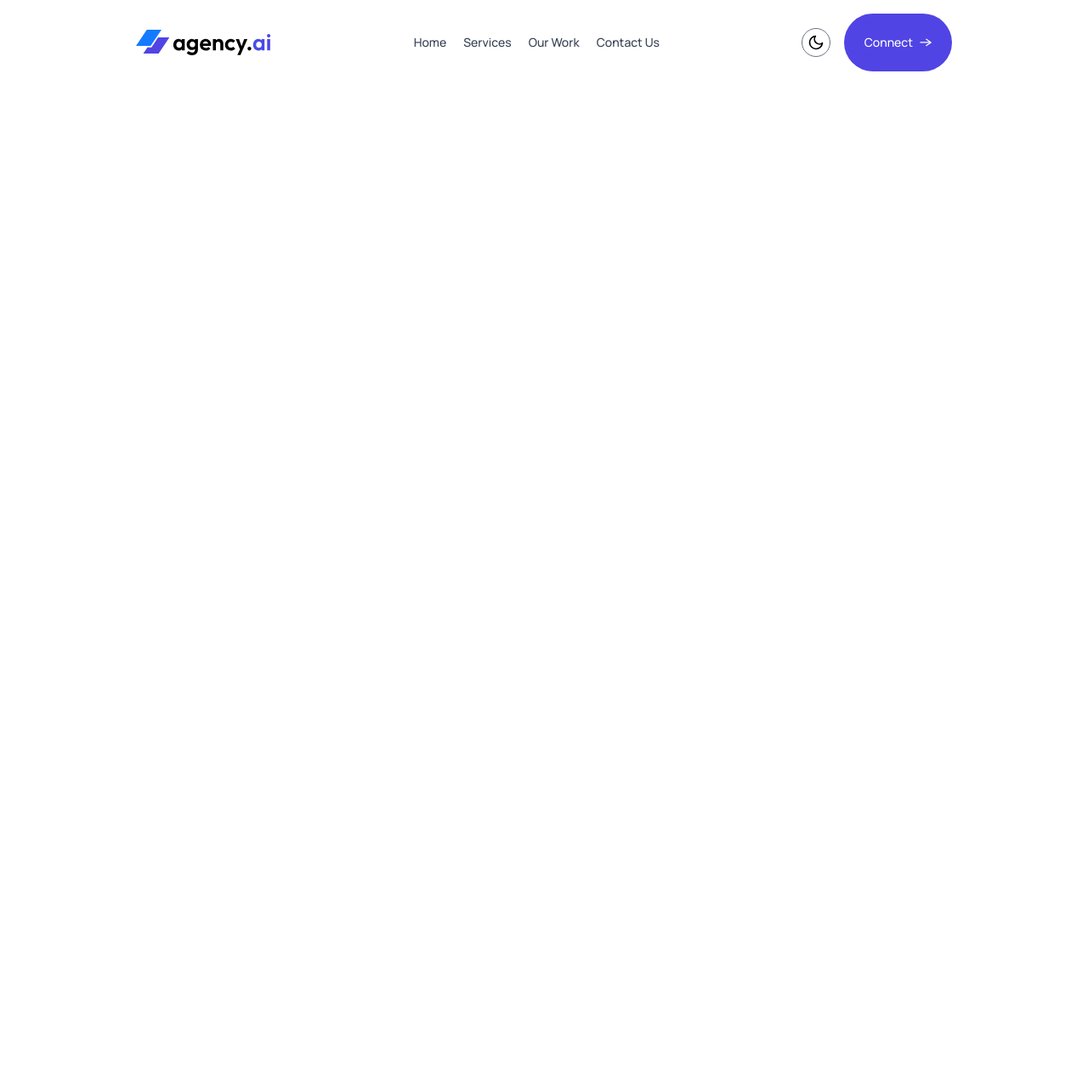
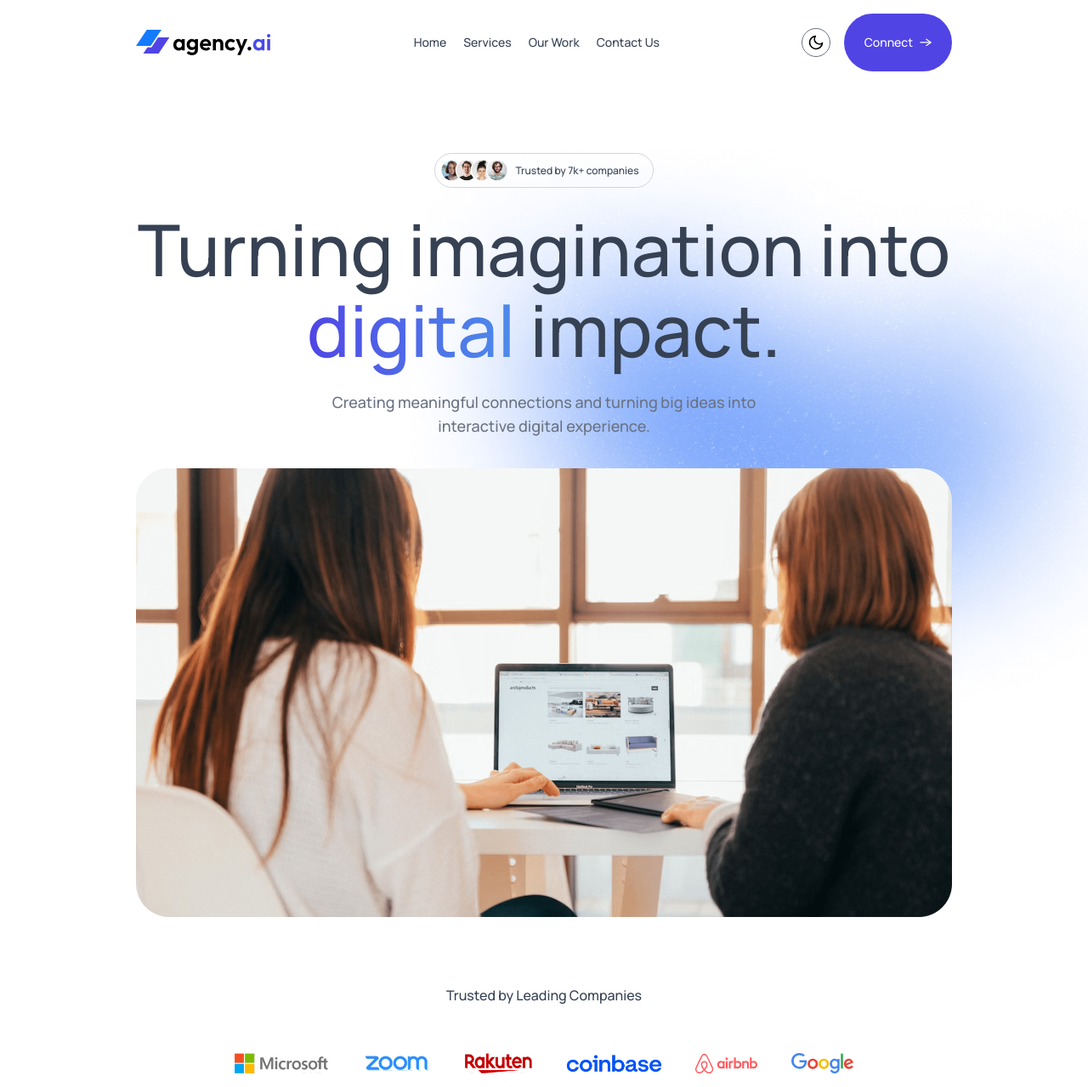
Before and after one commit to Rashid-C/Nibx-website-US-, a React (Vite) app: page / in a window 1280 px wide. Shown: the whole page at 85% size. Before the commit the page ends 800 px from the top, so only its background shows below. Built offline with nearby package versions, Linux system fonts and the light colour scheme.

Commit message:
Hero and company page

```diff
--- a/src/App.jsx
+++ b/src/App.jsx
@@ -1,5 +1,7 @@
 import { useState } from "react";
 import Navbar from "./components/Navbar";
+import Hero from "./components/Hero";
+import TrustedBy from "./components/TrustedBy";
 
 const App = () => {
   const [theme, setTheme] = useState(
@@ -9,6 +11,8 @@
   return (
     <div className="dark:bg-black relative">
       <Navbar theme={theme} setTheme={setTheme} />
+      <Hero />
+      <TrustedBy />
     </div>
   );
 };
--- /dev/null
+++ b/src/components/Hero.jsx
@@ -0,0 +1,43 @@
+import React from "react";
+import assets from "../assets/assets";
+
+const Hero = () => {
+  return (
+    <div
+      id="hero"
+      className="flex flex-col items-center gap-6 py-20 px-4 sm:px-12 lg:px-24 xl:px-40 text-center w-full overflow-hidden text-gray-700 dark:text-white"
+    >
+      <div className="inline-flex items-center gap-2 border border-gray-300 p-1.5 pr-4 rounded-full">
+        <img className="w-20" src={assets.group_profile} alt="group profile" />
+        <p className="text-xs font-medium">Trusted by 7k+ companies</p>
+      </div>
+      <h1 className="text-4xl sm:text-5xl md:text-6xl xl:text-[84px] font-medium xl:leading-[95px] max-w-5xl">
+        Turning imagination into{" "}
+        <span className="bg-gradient-to-r from-[#5044E5] to-[#4d8cea] bg-clip-text text-transparent">
+          digital
+        </span>{" "}
+        impact.
+      </h1>
+
+      <p className="text-sm sm:text-lg font-medium text-gray-500 dark:text-white/75 max-w-4/5 sm:max-w-lg pb-3">
+        Creating meaningful connections and turning big ideas into interactive
+        digital experience.
+      </p>
+
+      <div className="relative">
+        <img
+          src={assets.hero_img}
+          alt="hero-image"
+          className="w-full max-w-6xl"
+        />
+        <img
+          src={assets.bgImage1}
+          alt="bg-image1"
+          className="absolute -top-40 -right-40 sm:-top-100 sm:-right-70 -z-1 dark:hidden"
+        />
+      </div>
+    </div>
+  );
+};
+
+export default Hero;
--- /dev/null
+++ b/src/components/TrustedBy.jsx
@@ -0,0 +1,18 @@
+import React from "react";
+import { company_logos } from "../assets/assets";
+
+const TrustedBy = () => {
+    return (
+        <div className="flex flex-col items-center px-4 sm:px-12 lg:px-24 xl:px-40 gap-10 text-gray-700 dark:text-white/80">
+            <h3 className="font-semibold">Trusted by Leading Companies</h3>
+
+            <div className="flex items-center justify-center flex-wrap gap-10 m-4">
+                {company_logos.map((logo, index) => (
+                    <img key={index} src={logo} alt="company logos" className="max-h-5 sm:max-h-6 dark:drop-shadow-xl" />
+                ))}
+            </div>
+        </div>
+    );
+};
+
+export default TrustedBy;
```
